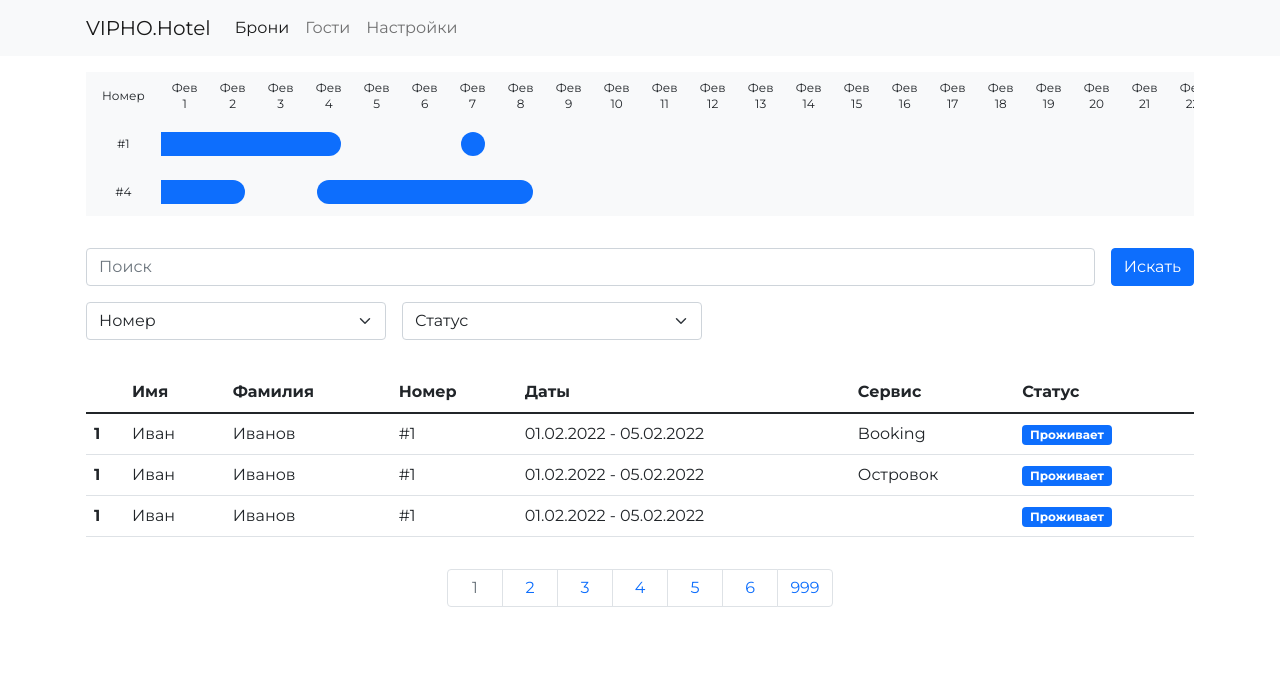
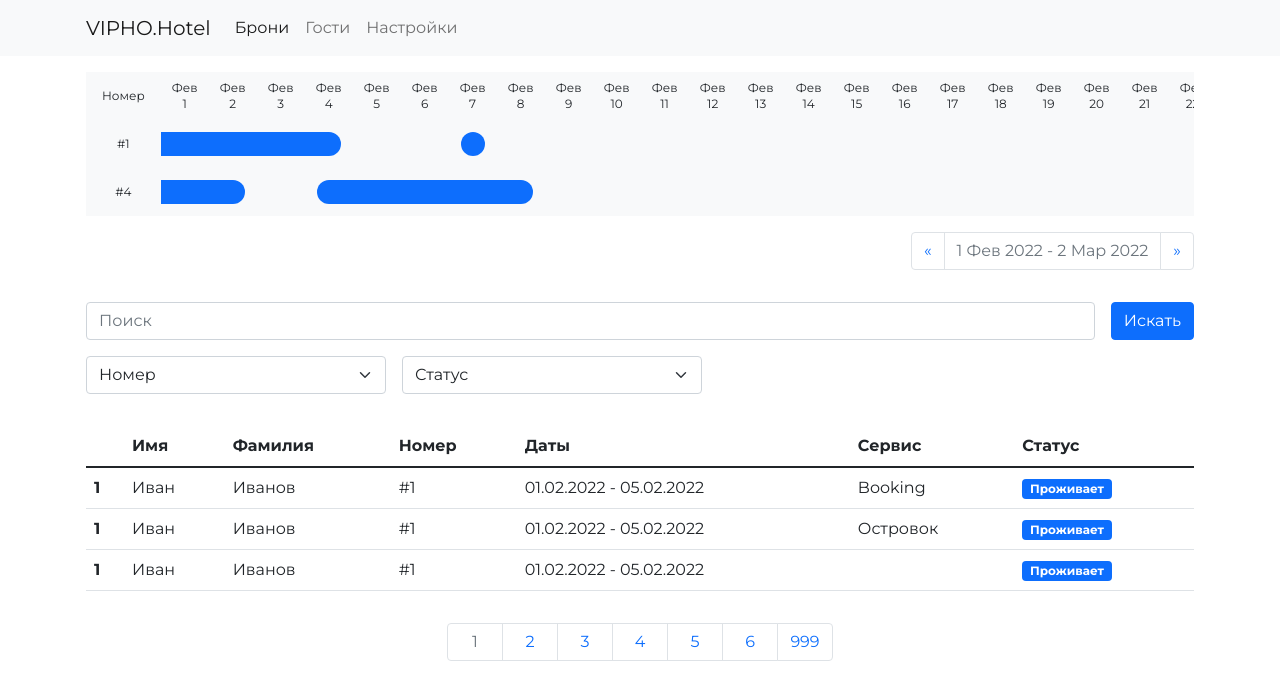
Before and after one commit to vipho/hotel-client, a Vue app: page /books in a window 1280 px wide. Shown: the top 700 px of the page. Built offline with nearby package versions, Linux system fonts and the light colour scheme.

Commit message:
Add the switch to Timeline

```diff
--- a/src/components/Timeline.vue
+++ b/src/components/Timeline.vue
@@ -1,8 +1,9 @@
 <template>
+  <div>
     <div class="_wrapper">
       <div class="_info">
-      <div class="_room">{{$t('room')}}</div>
-      <div v-for="room in sortedRooms" class="_room">{{room.room}}</div>
+        <div class="_room">{{ $t('room') }}</div>
+        <div v-for="room in sortedRooms" class="_room">{{ room.room }}</div>
       </div>
       <div class="_lines">
         <div class="_day-line">
@@ -14,9 +15,34 @@
           </div>
         </div>
         <div v-for="room in sortedRooms" class="_room-line">
-        <div v-for="period in room.periods" class="_period" :style="{'left': period.offset, 'width': period.width}"><div class="_box"></div></div>
+          <div v-for="period in room.periods" class="_period" :style="{'left': period.offset, 'width': period.width}">
+            <div class="_box"></div>
           </div>
         </div>
+      </div>
+    </div>
+
+    <nav class="overflow-auto">
+      <ul class="pagination _pagination justify-content-end">
+        <li
+            class="page-item _item _no-select"
+            @click="currentDay = new Date(currentDay.getTime() - 1296000000)"
+        >
+          <span class="page-link _link">&laquo;</span>
+        </li>
+        <li
+            class="page-item _item disabled"
+        >
+          <span class="page-link _link">{{ dateToString(currentDay) }} - {{ dateToString(new Date(currentDay.getTime() + (2592000000 - 86400000))) }}</span>
+        </li>
+        <li
+            class="page-item _item _no-select"
+            @click="currentDay = new Date(currentDay.getTime() + 1296000000)"
+        >
+          <span class="page-link _link">&raquo;</span>
+        </li>
+      </ul>
+    </nav>
   </div>
 </template>
 
@@ -40,7 +66,7 @@ interface Room {
 }
 
 const size = 48
-const dayAmount = 90
+const dayAmount = 30
 const oneDay = 86400000
 
 export default defineComponent({
@@ -67,10 +93,10 @@ export default defineComponent({
       const dates = [];
       for (let i = 0; i < dayAmount; i++) {
         const date = new Date(this.currentDay.getTime() + (i * oneDay))
-        const months = t('months', { returnObjects: true });
+        const months = t('months', {returnObjects: true});
 
         dates.push({
-          month: months[date.getMonth()],
+          month: months[date.getUTCMonth()],
           day: date.getUTCDate(),
         })
       }
@@ -102,6 +128,12 @@ export default defineComponent({
       })
     },
   },
+  methods: {
+    dateToString(date: Date) {
+      const months = t('months', {returnObjects: true});
+      return `${date.getUTCDate()} ${months[date.getUTCMonth()]} ${date.getUTCFullYear()}`;
+    },
+  },
 })
 </script>
 
@@ -109,12 +141,13 @@ export default defineComponent({
 @import "~@/style/utils";
 
 $_size: 48px;
-$_dayAmount: 90;
+$_dayAmount: 30;
 $_roomLineWidth: calc(#{$_size} * #{$_dayAmount});
 
 ._wrapper {
   display: flex;
   background: $_light;
+  margin-bottom: 1rem;
 }
 
 ._info {
@@ -181,4 +214,20 @@ $_roomLineWidth: calc(#{$_size} * #{$_dayAmount});
     }
   }
 }
+
+._no-select {
+  user-select: none;
+}
+
+._pagination {
+  margin: 0;
+
+  ._item {
+    cursor: default;
+
+    ._link {
+      text-align: center;
+    }
+  }
+}
 </style>
```
Lines whose indentation alone changed are shown as unchanged.
